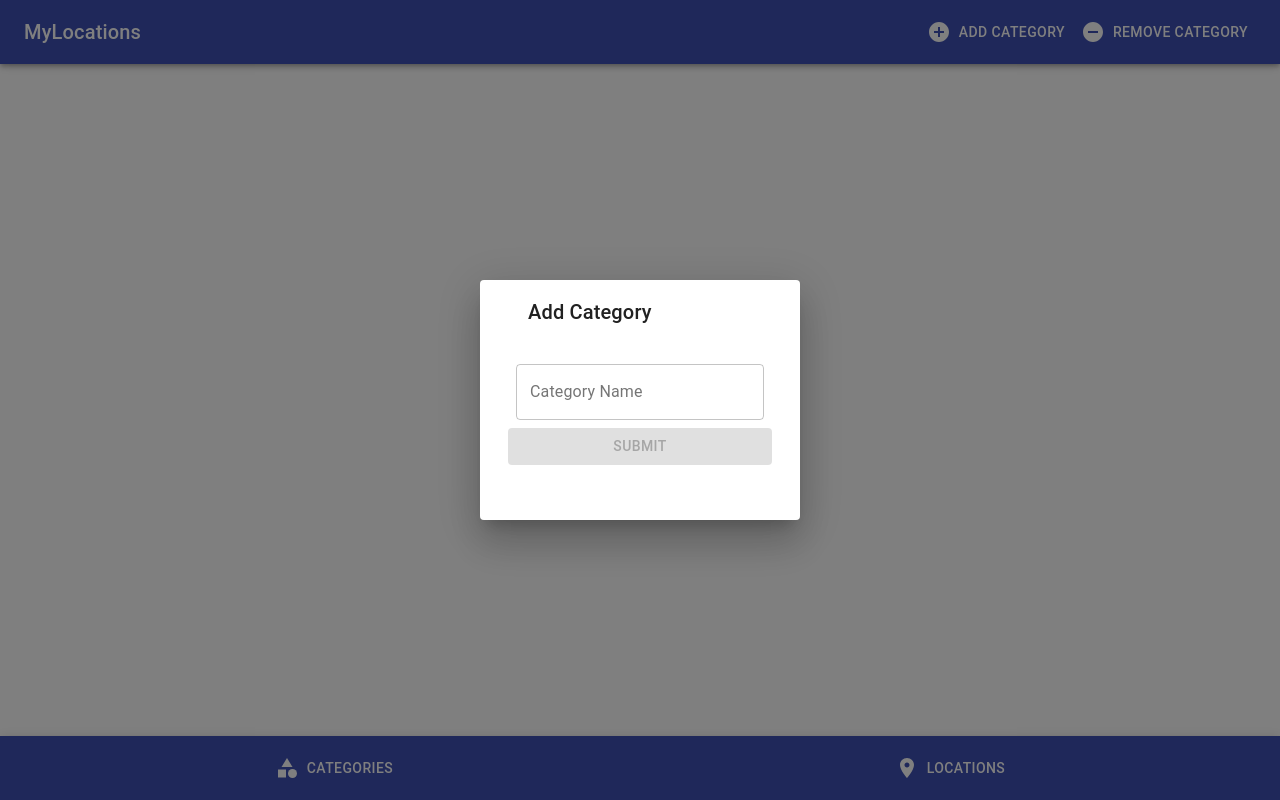
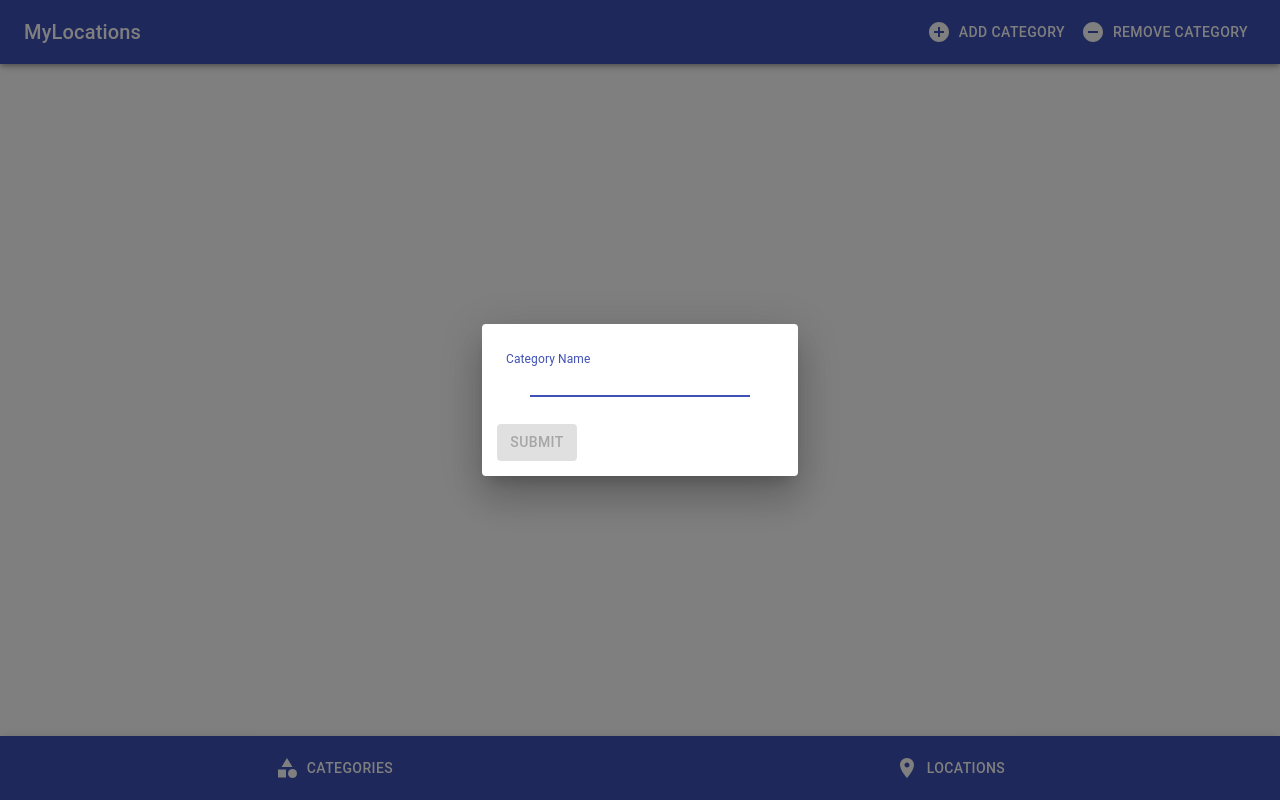
Before and after one commit to matany90/My-Locations-prev, a React (Create React App) app: page /categories in a window 1280 px wide. Both pictures are taken after a click on the button "ADD CATEGORY". Built offline with nearby package versions, Linux system fonts and the light colour scheme; what google-maps-react would draw is missing.

Commit message:
Dialog refactor

```diff
--- a/src/components/AddCategory.js
+++ b/src/components/AddCategory.js
@@ -2,6 +2,8 @@ import React, { Component } from 'react';
 import { withStyles } from '@material-ui/core/styles';
 import TextField from '@material-ui/core/TextField';
 import Typography from '@material-ui/core/Typography';
+import DialogContent from '@material-ui/core/DialogContent';
+import DialogActions from '@material-ui/core/DialogContent';
 import Grid from '@material-ui/core/Grid';
 import Button from '@material-ui/core/Button';
 import { connect } from 'react-redux';
@@ -11,21 +13,20 @@ class AddCategory extends Component {
     render() {
         const { classes, categoryName } = this.props;
         return (
-            <Grid container spacing={1} direction="column" alignContent="center" alignSelf="center">
-            <div className={classes.title}>
-                <Typography variant="h6" component="h2">
-                    Add Category
-                 </Typography>
-            </div>
+            <Grid container direction="column" justify="center" alignContent="center">
+            <DialogContent>
                     <TextField
-                        id="outlined-name"
+                        id="name"
+                        autoFocus
+                        margin="dense"
                         label="Category Name"
+                        type="email"
                         className={classes.textField}
                         value={categoryName}
                         onChange={event => this.props.onCategoryTextChanged(event.target.value)}
-                        margin="normal"
-                        variant="outlined"
                     />
+                    </DialogContent>
+                    <DialogActions className={classes.buttonContainer}>
                     <Button
                     variant="contained"
                     color="primary"
@@ -38,6 +39,7 @@ class AddCategory extends Component {
                     >
                         Submit
                     </Button>
+                    </DialogActions>
             </Grid>
     );
     }
@@ -45,11 +47,17 @@ class AddCategory extends Component {
 
 const styles = theme => ({
     textField: {
-      marginLeft: theme.spacing(1),
-      marginRight: theme.spacing(1),
+      paddingLeft: theme.spacing(3),
+      paddingRight: theme.spacing(3),
     },
     title: {
         padding:'20px'
+    },
+    button: {
+        width: '10vh'
+    },
+    buttonContainer: {
+        padding: '15px',
     },
   });
 
--- a/src/components/AddLocation.js
+++ b/src/components/AddLocation.js
@@ -154,7 +154,7 @@ const styles = theme => ({
       width: 200,
     },
     button: {
-        margin: theme.spacing(1),
+        marginTop: '8vh'
       },
   });
 
--- a/src/components/CategoriesList.js
+++ b/src/components/CategoriesList.js
@@ -26,7 +26,8 @@ class CategoriesList extends Component {
     renderDialog = () => {
         const {isOpenDialog, classes} = this.props;
         return (
-            <Dialog open={isOpenDialog} classes={{ paper: classes.dialogPaper }}
+            <Dialog open={isOpenDialog}
+             classes={{ paper: classes.dialogPaper }}
             onClose={() => this.props.DialogEvent(false)} aria-labelledby="form-dialog-title">
             <AddCategory />
           </Dialog>
@@ -118,10 +119,6 @@ const styles = theme => ({
         backgroundColor: theme.palette.background.paper,
       },
       dialogPaper: {
-        minHeight: '30vh',
-        maxHeight: '30vh',
-        minWidth: '40vh',
-        maxWidth: '40vh',
     },
   });
 
--- a/src/components/LocationListItem.js
+++ b/src/components/LocationListItem.js
@@ -30,7 +30,7 @@ class LocationListItem extends Component {
     }
 
     render() {
-        const { location } = this.props;
+        const { location, classes } = this.props;
         return (
             <Grid container direction="row">
                 <Grid item style={{ height: '100%', width: '70%' }}>
@@ -48,7 +48,7 @@ class LocationListItem extends Component {
                 </Grid>
                 <Grid item style={{ height: '100%', width: '30%' , padding: 60}}>
                     {this.renderDescription()}
-                    <img src={TravelerImg} alt="traveler" />
+                    <img src={TravelerImg} alt="traveler" className={classes.imgStyle} />
                 </Grid>
             </Grid>
         );
@@ -63,6 +63,9 @@ const style = theme => ({
       media: {
         height: 140,
       },
+      imgStyle: {
+          width: '100%',
+      }
   })
 
 const mapStateToProps = ({locations}, ownProps) => {
```
